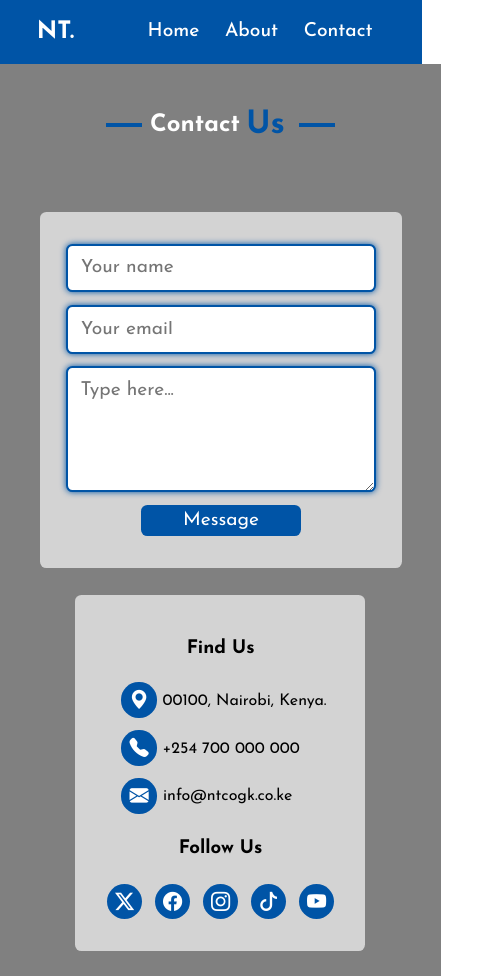
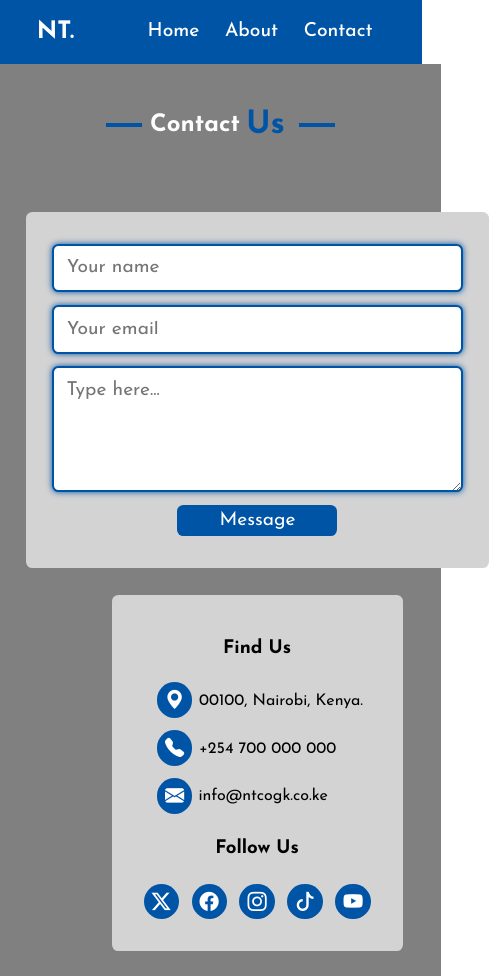
Before and after one commit to Omillo-Charles/New-Testament, a React (Vite) app in the folder new-testament/: page /contact in a window 390 px wide. Shown: the whole page, 489 px wide, since content can reach past the window. Built offline with nearby package versions, Linux system fonts and the light colour scheme; a web font is replaced by a local one.

Commit message:
Responsive design for the contact

```diff
--- a/new-testament/src/Components/Contact.css
+++ b/new-testament/src/Components/Contact.css
@@ -81,7 +81,7 @@ div.contact form input, div.contact form textarea{
     box-shadow: 0 0 0.4rem var(--color-blue);
 
     @media screen and (max-width: 768px) {
-        width: 72vw;
+        width: 98vw;
     }
 }
 
```
